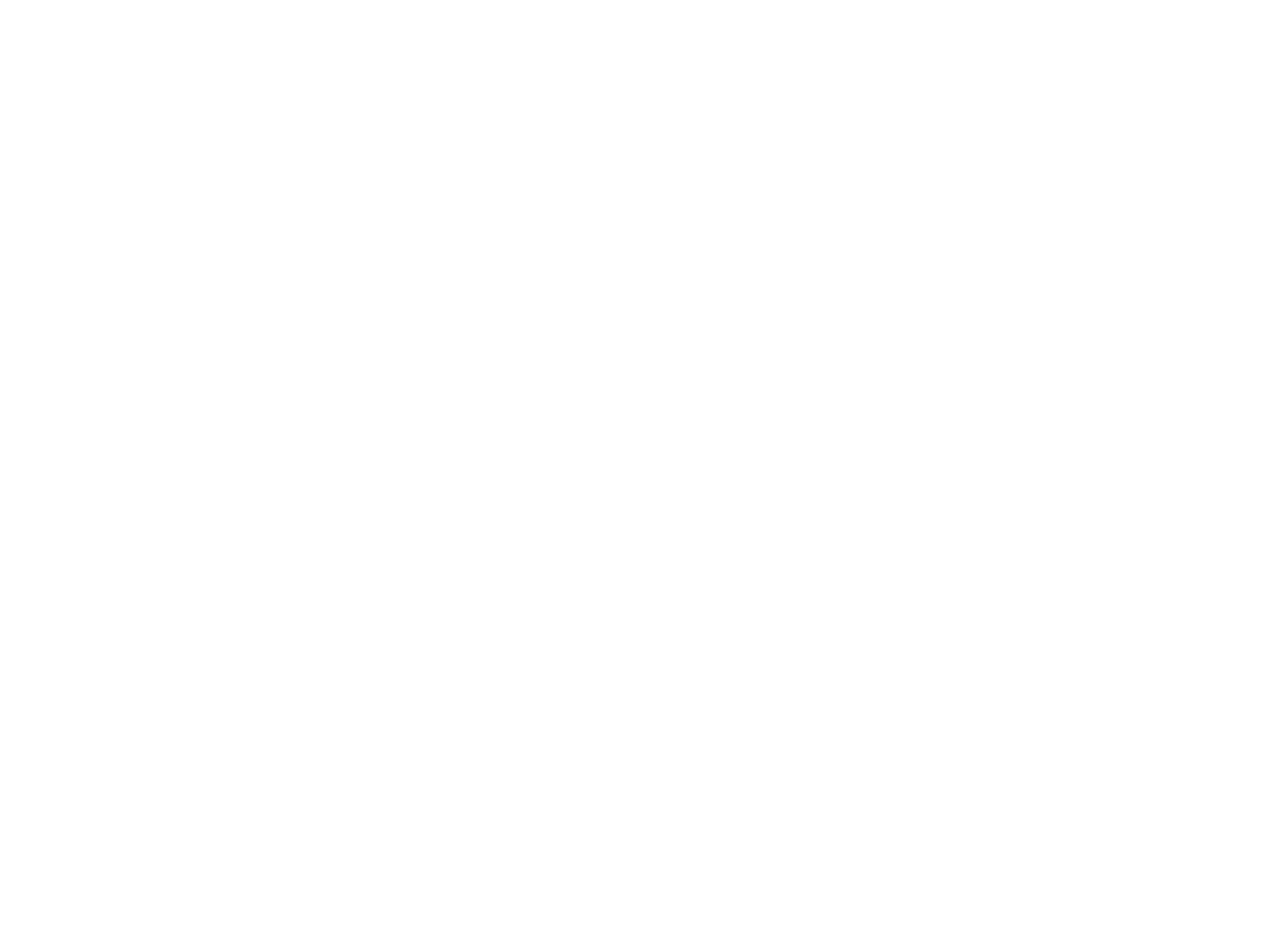
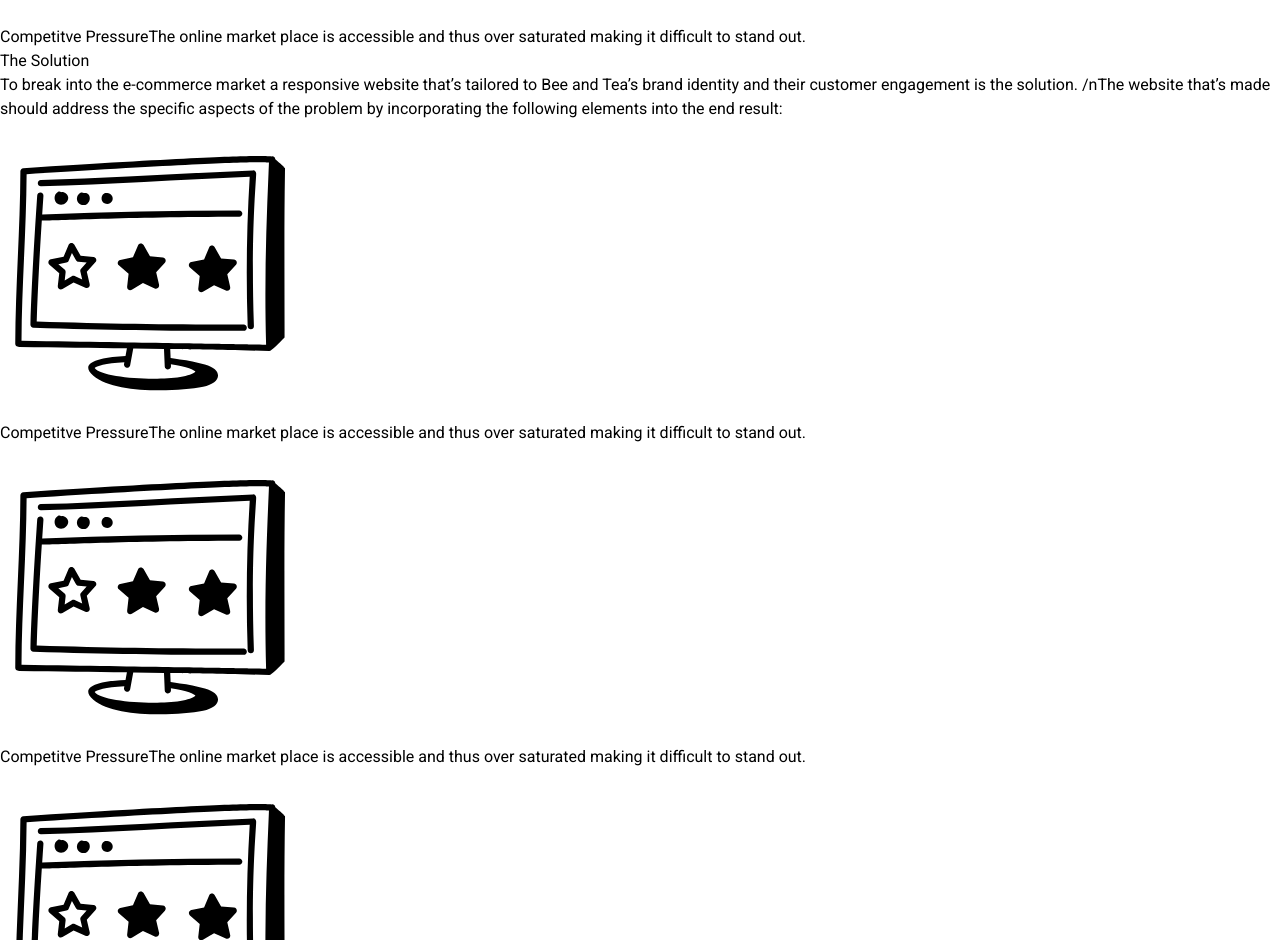
Before and after one commit to asiasOnline/asia-thompson-portfolio, a Next.js app: page /projects/bee-tea in a window 1280 px wide. Shown: the part 1860-2800 px from the top of the page. Before the commit the page ends 1122 px from the top, so only its background shows below. Built offline with nearby package versions, Linux system fonts and the light colour scheme; no server answers.

Commit message:
Add content for Bee & Tea overview section

```diff
--- a/app/projects/bee-tea/page.tsx
+++ b/app/projects/bee-tea/page.tsx
@@ -1,33 +1,164 @@
+"use client";
+
 import React from 'react'
 import { MdEmojiFoodBeverage } from "react-icons/md";
+import { CgFigma } from 'react-icons/cg';
+import { SiTailwindcss, SiReact, SiTypescript, SiShopify } from 'react-icons/si';
 import ProjectHero from '@/components/ProjectHero'
 import { BeeTeaOverviewVideo } from '@/components/ui/VideoAssets';
 import { BeeTeaLogo } from '@/components/ui/ProjectLogoAssets';
 import ProjectOverview from '@/components/ProjectOverview';
-
+import ProjectSectionExamples from '@/components/ui/ProjectSectionExamples';
+import { OneStarScreen } from '@/components/ui/ProjectSVGAssets';
 
 const BeeTeaPage = () => {
   return (
     <>
       <ProjectHero
         projectLogo={<BeeTeaLogo />}
-        title="Bee & Tea"
-        description="Bee & Tea’s journey is centered around a passion for nature and reflecting that in the products we consume regularly."
+        title={projectTitle}
+        description={projectDescription}
         caseStudy={true}
       >
         <BeeTeaOverviewVideo />
       </ProjectHero>
+
       <ProjectOverview
-        clientBackground='Bee & Tea began as a passion project fueled by a strong commitment to sustainability, quality, community, along with the founder’s personal love of beekeeping and gardening.
-
-Starting from humble beginnings as their popularity has grown they’ve stayed true to their values and methods ensuring their products are free from any additives and preservatives.
-
-Their goal is to inspire healthy living and environmental stewardship through their products sourced from their own maintained hives and seasonal tea blends.'
+        clientBackground={clientBackround}
         industryIcon={<MdEmojiFoodBeverage />}
+        industryTitle={industryTitle}
         platformWebsite={true}
+        problemIntro={problemIntro}
+        problemExamples={<ProblemExamples />}
+        solutionIntro={solutionIntro}
+        solutionExamples={<SolutionExamples />}
+        roles={roles}
+        tools={tools}
       />
     </>
   )
 }
 
+const ProblemExamples = () => {
+  return (
+    <div>
+    {
+      problems.map((problem, i) => (
+        <ProjectSectionExamples
+          key={i}
+          visual={problem.visual}
+          title={problem.title}
+          description={problem.description}
+        />
+      ))
+    }
+  </div>
+  )
+}
+
+const SolutionExamples = () => {
+  return (
+    <div>
+    {
+      solutions.map((solution, i) => (
+        <ProjectSectionExamples
+          key={i}
+          visual={solution.visual}
+          title={solution.title}
+          description={solution.description}
+        />
+      ))
+    }
+  </div>
+  )
+}
+
+const projectTitle = "Bee & Tea"
+
+const projectDescription = "Bee & Tea’s journey is centered around a passion for nature and reflecting that in the products we consume regularly."
+
+const clientBackround = "Bee & Tea began as a passion project fueled by a strong commitment to sustainability, quality, community, along with the founder’s personal love of beekeeping and gardening. \nStarting from humble beginnings as their popularity has grown they’ve stayed true to their values and methods ensuring their products are free from any additives and preservatives. \nTheir goal is to inspire healthy living and environmental stewardship through their products sourced from their own maintained hives and seasonal tea blends."
+
+const problemIntro = "Bee & Tea have been offering their wares locally at various farmers markets and noted how their popularity has grown both in-person and through their social media accounts. /nWith an increase in profits they’ve carefully scaled their ability to produce more product and would like to break into the e-commerce market. To assist them in making this transition successful there are three main factors I’d like to keep at the forefront:"
+
+const solutionIntro = "To break into the e-commerce market a responsive website that’s tailored to Bee and Tea’s brand identity and their customer engagement is the solution. /nThe website that’s made should address the specific aspects of the problem by incorporating the following elements into the end result:"
+
+const industryTitle = "Food & Beverage"
+
+const roles = ["Product Designer", "UX Designer", "Information Architect", "UI Designer", "Full-Stack Developer", "Shopify Developer"]
+
+const problems = [
+  {
+    visual:<OneStarScreen />,
+    title: "Competitve Pressure",
+    description: "The online market place is accessible and thus over saturated making it difficult to stand out."
+  },
+  {
+    visual:<OneStarScreen />,
+    title: "Competitve Pressure",
+    description: "The online market place is accessible and thus over saturated making it difficult to stand out."
+  },
+  {
+    visual:<OneStarScreen />,
+    title: "Competitve Pressure",
+    description: "The online market place is accessible and thus over saturated making it difficult to stand out."
+  }
+]
+
+const solutions = [
+  {
+    visual:<OneStarScreen />,
+    title: "Competitve Pressure",
+    description: "The online market place is accessible and thus over saturated making it difficult to stand out."
+  },
+  {
+    visual:<OneStarScreen />,
+    title: "Competitve Pressure",
+    description: "The online market place is accessible and thus over saturated making it difficult to stand out."
+  },
+  {
+    visual:<OneStarScreen />,
+    title: "Competitve Pressure",
+    description: "The online market place is accessible and thus over saturated making it difficult to stand out."
+  },
+  {
+    visual:<OneStarScreen />,
+    title: "Competitve Pressure",
+    description: "The online market place is accessible and thus over saturated making it difficult to stand out."
+  },
+]
+
+const tools = [
+  {
+    id: 1,
+    toolName: "Figma",
+    designation: "4+ Years",
+    icon: <CgFigma className='w-6 h-6 md:w-8 md:h-8 mx-auto'/>
+  },
+  {
+    id: 2,
+    toolName: "TailwindCSS",
+    designation: "1+ Years",
+    icon: <SiTailwindcss className='w-6 h-6 md:w-8 md:h-8 mx-auto'/>
+  },
+  {
+    id: 3,
+    toolName: "TypeScript",
+    designation: "2+ Years",
+    icon: <SiTypescript className='w-5 h-5 md:w-7 md:h-7 mx-auto'/>
+},
+  {
+    id: 4,
+    toolName: "React",
+    designation: "4+ Years",
+    icon: <SiReact className='w-5 h-5 md:w-7 md:h-7 mx-auto'/>
+  },
+  {
+    id: 5,
+    toolName: "Shopify",
+    designation: "1+ Years",
+    icon: <SiShopify className={`w-6 h-6 md:w-8 md:h-8 mx-auto`}/>
+},
+]
+
 export default BeeTeaPage
--- a/components/About.tsx
+++ b/components/About.tsx
@@ -28,7 +28,7 @@ const tools = [
     id: 1,
     toolName: "Figma",
     designation: "4+ Years",
-    icon: <CgFigma className={`${IconSize24px} md:${IconSize32px} mx-auto`}/>
+    icon: <CgFigma className='w-6 h-6 md:w-8 md:h-8 mx-auto'/>
   },
   {
     id: 2,
--- a/components/ProjectOverview.tsx
+++ b/components/ProjectOverview.tsx
@@ -1,5 +1,6 @@
 import React from 'react'
 import { TbWorld } from "react-icons/tb";
+import { ExpertiseTools } from './ui/ExpertiseTools';
 
 const website = {
   type: "Website",
@@ -15,6 +16,12 @@ const ProjectOverview = ({
   problemExamples,
   solutionExamples,
   solutionIntro,
+  weekNumber,
+  hourTotal,
+  designWeeks,
+  devWeeks,
+  roles,
+  tools,
 } : {
   clientBackground?: string;
   industryIcon?: React.ReactNode;
@@ -24,6 +31,12 @@ const ProjectOverview = ({
   problemExamples?: React.ReactNode;
   solutionExamples?: React.ReactNode;
   solutionIntro?: string;
+  weekNumber?: number;
+  hourTotal?: number;
+  designWeeks?: number;
+  devWeeks?: number;
+  roles: string[];
+  tools?: any;
 }) => {
   return (
     <div>
@@ -53,12 +66,21 @@ const ProjectOverview = ({
         <div>
           <div>
             <h2>Timeline</h2>
+            <div>
+              <div>{weekNumber} Weeks - {hourTotal}+ Hours Total</div>
+              <div>{designWeeks} Weeks | Design</div>
+              <div>{devWeeks} Weeks | Development</div>
+            </div>
           </div>
           <div>
             <h2>Roles</h2>
+            <ul>
+            {roles.map((role) => (<li>{role}</li>))}
+            </ul>
           </div>
           <div>
             <h2>Toolkit</h2>
+            <ExpertiseTools tools={tools}/>
           </div>
         </div>
     </div>
--- /dev/null
+++ b/components/ui/ProjectSectionExamples.tsx
@@ -0,0 +1,21 @@
+import React from 'react'
+
+const ProjectSectionExamples = ({
+    visual,
+    title,
+    description,
+} : {
+    visual?: React.ReactNode;
+    title: string;
+    description?: string;
+}) => {
+  return (
+    <div className='flex flex-col'>
+        {visual}
+        {title}
+        {description}
+    </div>
+  )
+}
+
+export default ProjectSectionExamples
```
